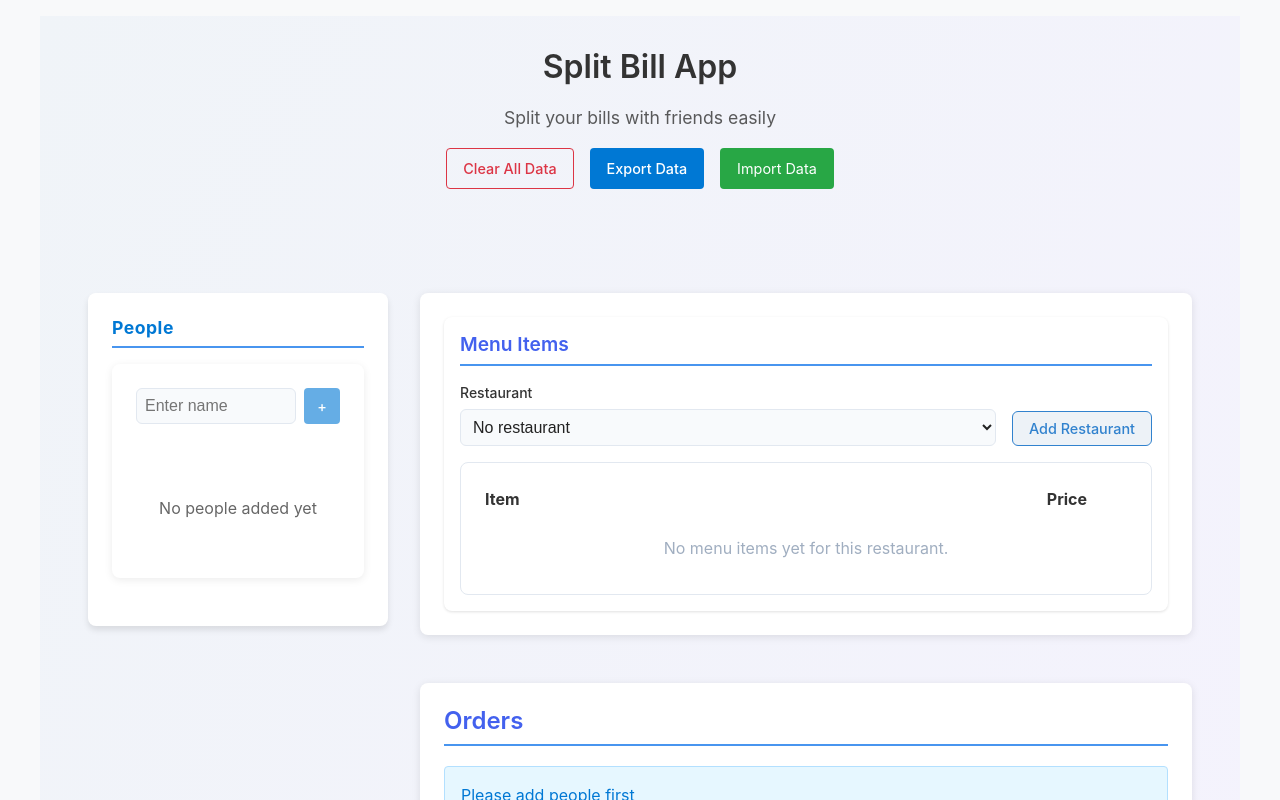
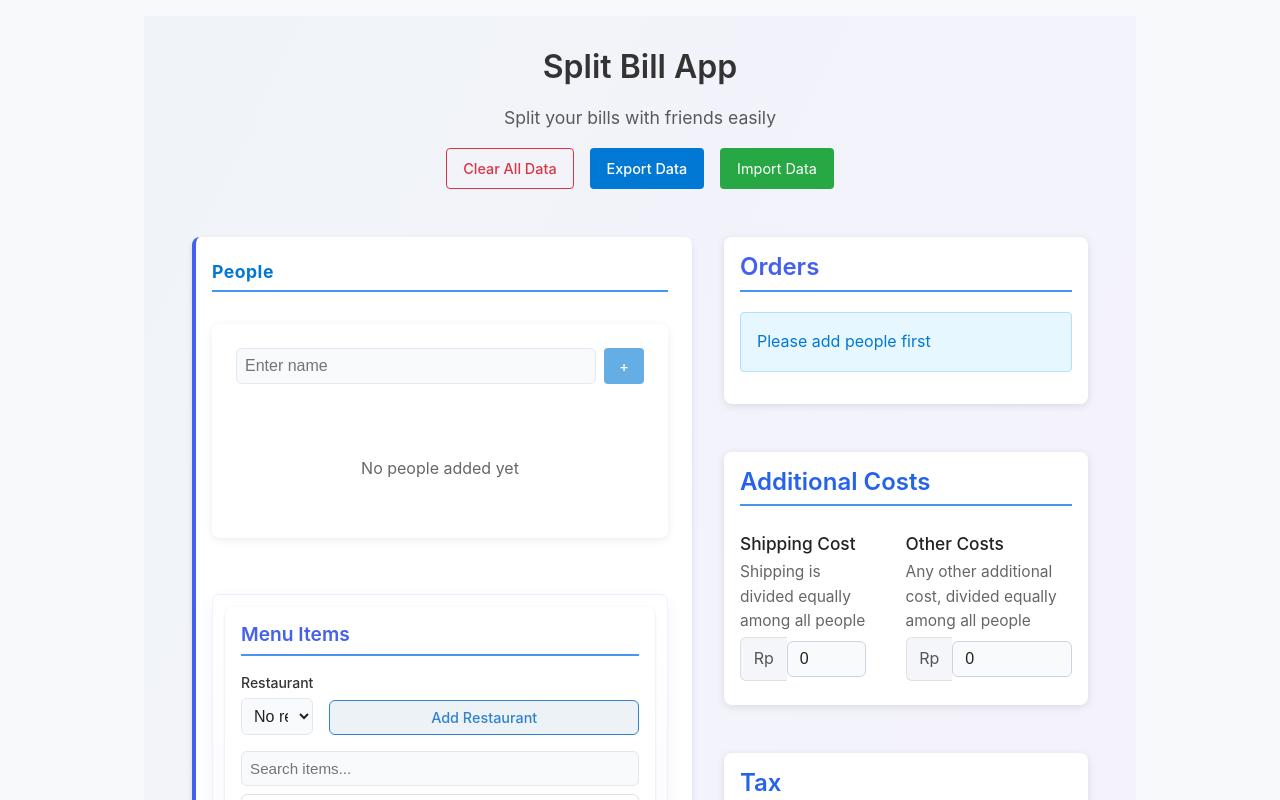
Before and after one commit to hilmanfitriana19/split-bill, a React (Vite) app: page / in a window 1280 px wide. Shown: the top 800 px of the page. Built offline with nearby package versions, Linux system fonts and the light colour scheme.

Commit message:
chore: fix menu manager

```diff
--- a/src/App.css
+++ b/src/App.css
@@ -24,15 +24,24 @@ body {
 }
 
 #root {
-  max-width: 1280px;
-  margin: 0 auto;
-  padding: 1rem;
+  width: 80%; /* constrain app to 80% of viewport */
+  max-width: none;
+  margin: 0 auto; /* center */
+  padding: 1rem; /* keep internal padding */
+  box-sizing: border-box;
+}
+
+@media (max-width: 992px) {
+  #root {
+    width: 100%;
+    padding: 1rem;
+  }
 }
 
 .app-container {
   display: flex;
   flex-direction: column;
-  gap: 2rem;
+  gap: 1rem;
 }
 
 .app-header {
@@ -156,8 +165,11 @@ body {
 
 .main-content {
   display: grid;
-  grid-template-columns: 300px 1fr;
+  grid-template-columns: 500px 1fr;
   gap: 2rem;
+  width: 100%;
+  max-width: none;
+  margin: 0 auto;
 }
 
 @media (max-width: 992px) {
@@ -175,6 +187,40 @@ body {
   border-radius: 8px;
   box-shadow: 0 4px 6px rgba(0, 0, 0, 0.1);
   padding: 1.5rem;
+}
+
+.sidebar {
+  display: flex;
+  flex-direction: column;
+  gap: 1rem;
+  border-left: 4px solid var(--primary-color);
+  padding-left: 1rem;
+}
+
+/* Ensure controls inside the sidebar use full width for consistent layout */
+.sidebar input,
+.sidebar select,
+.sidebar textarea,
+.sidebar button,
+.sidebar .btn,
+.sidebar .add-btn {
+  width: 100%;
+}
+
+.sidebar-title {
+  position: sticky;
+  top: 0;
+  background: linear-gradient(180deg, rgba(255,255,255,0.9), rgba(255,255,255,0.8));
+  padding-right: 0.5rem;
+  z-index: 5;
+}
+
+.sidebar-menu {
+  background: linear-gradient(180deg, #ffffff, #fbfbff);
+  border: 1px solid rgba(67,97,238,0.08);
+  padding: 0.75rem;
+  border-radius: 8px;
+  box-shadow: 0 6px 18px rgba(63,55,201,0.06);
 }
 
 .content-area {
@@ -435,6 +481,89 @@ h3 {
   margin-top: 1rem;
 }
 
+.menu-table {
+  width: 100%;
+  border: 1px solid rgba(0,0,0,0.04);
+  background: #fff;
+  border-radius: 6px;
+}
+
+.menu-table thead th {
+  border-bottom: 1px solid rgba(0,0,0,0.04);
+  padding: 0.5rem 0.75rem;
+  font-weight: 600;
+  color: #2b3aa1;
+}
+
+.menu-table-row:nth-child(even) { background: #fbfbff; }
+
+.menu-table td, .menu-table th {
+  box-sizing: border-box;
+  word-wrap: break-word;
+  overflow-wrap: break-word;
+}
+
+/* keep default table layout for responsive behaviour */
+.menu-table .menu-item-price { white-space: nowrap; }
+
+/* Restaurant select/button pairing */
+.menu-section .select-row {
+  display: flex;
+  gap: 0.5rem;
+  align-items: center;
+}
+.menu-section .select-row select { flex: 1; }
+.menu-section .select-row .btn { white-space: nowrap; }
+
+.menu-search {
+  font-size: 0.95rem;
+}
+
+.menu-list {
+  list-style: none;
+  margin: 0;
+  padding: 0.25rem;
+  display: flex;
+  flex-direction: column;
+  gap: 0.25rem;
+  max-height: 360px; /* allow more items to be visible */
+}
+
+.menu-item {
+  background: linear-gradient(180deg, #fff, #fbfdff);
+  border: 1px solid rgba(66, 133, 244, 0.06);
+  padding: 0.5rem;
+  border-radius: 6px;
+  display: flex;
+  justify-content: space-between;
+  align-items: center;
+}
+
+.menu-item strong { font-weight: 600; color: #1f3bb3 }
+
+.menu-item-restaurant {
+  background: #eef6ff;
+  color: #1f57d0;
+  font-size: 0.75rem;
+  padding: 0.15rem 0.45rem;
+  border-radius: 999px;
+  border: 1px solid rgba(31,59,179,0.08);
+}
+
+.menu-item-price {
+  color: #1f3bb3;
+  min-width: 80px; /* adjusted for compact sidebar */
+  text-align: right;
+}
+
+
+.sidebar .menu-items-container {
+  background: #fff;
+  padding: 0.75rem;
+  border-radius: 6px;
+  border: 1px solid var(--border-color);
+}
+
 .menu-items {
   list-style-type: none;
   padding: 0;
@@ -442,28 +571,6 @@ h3 {
   display: flex;
   flex-direction: column;
   gap: 0.5rem;
-}
-
-.menu-item {
-  display: flex;
-  justify-content: space-between;
-  align-items: center;
-  padding: 0.5rem;
-  background-color: #f5f5f5;
-  border-radius: 4px;
-  border-left: 3px solid var(--accent-color);
-}
-
-.menu-item-details {
-  display: flex;
-  justify-content: space-between;
-  width: 100%;
-  align-items: center;
-}
-
-.menu-item-price {
-  font-weight: 500;
-  color: var(--secondary-color);
 }
 
 /* Order Selection Styles */
--- a/src/App.jsx
+++ b/src/App.jsx
@@ -327,10 +327,8 @@ function App() {
             activePerson={activePerson}
             setActivePerson={setActivePerson}
           />
-        </aside>
-
-        <div className="content">
-          <div className="card">
+          {/* Menu manager moved under People for easier access */}
+          <div className="sidebar-menu" style={{ marginTop: '1rem' }}>
             <MenuManager
               menuItems={menuItems}
               addMenuItem={addMenuItem}
@@ -340,7 +338,9 @@ function App() {
               removeRestaurant={removeRestaurant}
             />
           </div>
+        </aside>
 
+        <div className="content">
           <div className="card">
             <OrderSelection
               people={people}
--- a/src/components/MenuManager.jsx
+++ b/src/components/MenuManager.jsx
@@ -5,6 +5,7 @@ import { v4 as uuidv4 } from 'uuid';
 const MenuManager = ({ menuItems, addMenuItem, removeMenuItem, restaurants, addRestaurant, removeRestaurant }) => {
   const [newItem, setNewItem] = useState({ name: '', price: '', restaurantId: '' });
   const [newRestaurant, setNewRestaurant] = useState('');
+  const [searchTerm, setSearchTerm] = useState('');
 
   // State for selected restaurant for menu management
   const [selectedRestaurantId, setSelectedRestaurantId] = useState(restaurants.length > 0 ? restaurants[0].id : '');
@@ -13,7 +14,10 @@ const MenuManager = ({ menuItems, addMenuItem, removeMenuItem, restaurants, addR
   const [showAddRestaurant, setShowAddRestaurant] = useState(false);
 
   // Filter menu items for selected restaurant
-  const filteredMenuItems = menuItems.filter(item => item.restaurantId === selectedRestaurantId);
+  const filteredMenuItems = menuItems
+    .filter(item => item.restaurantId === selectedRestaurantId)
+    .filter(item => item.name.toLowerCase().includes(searchTerm.toLowerCase()))
+    .sort((a, b) => a.name.localeCompare(b.name));
 
   // Set default restaurantId when restaurants change and newItem.restaurantId is empty
   useEffect(() => {
@@ -103,16 +107,28 @@ const MenuManager = ({ menuItems, addMenuItem, removeMenuItem, restaurants, addR
         <button
           type="button"
           onClick={() => setShowAddRestaurant(v => !v)}
-          style={{ padding: '0.5rem 1rem', background: '#EDF2F7', color: '#3182CE', border: '1px solid #3182CE', borderRadius: '0.375rem', cursor: 'pointer', fontWeight: 500 }}
+          style={{ background: '#EDF2F7', color: '#3182CE', border: '1px solid #3182CE', borderRadius: '0.375rem', cursor: 'pointer', fontWeight: 500 }}
         >
           {showAddRestaurant ? 'Cancel' : 'Add Restaurant'}
         </button>
       </div>
 
+      {/* Search/filter for menu items */}
+      <div style={{ marginTop: '0.5rem', marginBottom: '0.5rem' }}>
+        <input
+          aria-label="Search menu items"
+          placeholder="Search items..."
+          value={searchTerm}
+          onChange={e => setSearchTerm(e.target.value)}
+          className="menu-search"
+          style={{ width: '100%', padding: '0.5rem', border: '1px solid #e2e8f0', borderRadius: '0.375rem' }}
+        />
+      </div>
+
       {/* Add Restaurant (optional, collapsible) */}
       {showAddRestaurant && (
-        <form onSubmit={handleAddRestaurant} style={{ marginBottom: '1em', display: 'flex', gap: '0.5em', alignItems: 'flex-end' }}>
-          <div style={{ flex: 2 }}>
+        <form onSubmit={handleAddRestaurant} style={{ marginBottom: '1em', alignItems: 'flex-end' }}>
+          <div>
             <label htmlFor="restaurant-name" style={{ fontSize: '0.875rem', fontWeight: '500', display: 'block', marginBottom: '0.25rem' }}>Add Restaurant</label>
             <input
               id="restaurant-name"
@@ -129,8 +145,8 @@ const MenuManager = ({ menuItems, addMenuItem, removeMenuItem, restaurants, addR
       {/* Only show menu item form if a restaurant is selected */}
       {selectedRestaurantId && (
         <form onSubmit={handleSubmit}>
-          <div style={{ display: 'flex', gap: '1rem', marginBottom: '1rem', alignItems: 'flex-end' }}>
-            <div style={{ flex: 2 }}>
+          <div style={{ gap: '1rem', marginBottom: '2rem', alignItems: 'flex-end' }}>
+            <div>
               <label htmlFor="item-name" style={{ fontSize: '0.875rem', fontWeight: '500', display: 'block', marginBottom: '0.25rem' }}>Item Name</label>
               <input
                 id="item-name"
@@ -140,7 +156,7 @@ const MenuManager = ({ menuItems, addMenuItem, removeMenuItem, restaurants, addR
                 style={{ width: '100%', padding: '0.5rem', border: '1px solid #e2e8f0', borderRadius: '0.375rem' }}
               />
             </div>
-            <div style={{ flex: 1 }}>
+            <div style={{ flex: 1, marginBottom: '2rem' }}>
               <label htmlFor="item-price" style={{ fontSize: '0.875rem', fontWeight: '500', display: 'block', marginBottom: '0.25rem' }}>Price (Rp)</label>
               <input
                 id="item-price"
@@ -159,7 +175,7 @@ const MenuManager = ({ menuItems, addMenuItem, removeMenuItem, restaurants, addR
               type="submit"
               aria-label="Add menu item"
               disabled={!newItem.name.trim() || !newItem.price}
-              style={{ padding: '0.5rem 1rem', backgroundColor: !newItem.name.trim() || !newItem.price ? '#CBD5E0' : '#3182CE', color: 'white', border: 'none', borderRadius: '0.375rem', cursor: !newItem.name.trim() || !newItem.price ? 'not-allowed' : 'pointer' }}
+              style={{ padding: '0.5 rem 1rem', backgroundColor: !newItem.name.trim() || !newItem.price ? '#CBD5E0' : '#3182CE', color: 'white', border: 'none', borderRadius: '0.375rem', cursor: !newItem.name.trim() || !newItem.price ? 'not-allowed' : 'pointer' }}
             >
               +
             </button>
@@ -168,32 +184,37 @@ const MenuManager = ({ menuItems, addMenuItem, removeMenuItem, restaurants, addR
       )}
 
       {/* Table of menu items for selected restaurant */}
-      <div style={{ background: '#fff', borderRadius: '0.5rem', border: '1px solid #e2e8f0', marginTop: '1em', padding: '1em 0.5em' }}>
-        <table style={{ width: '100%', borderCollapse: 'separate', borderSpacing: 0 }}>
+      <div className="menu-items-container" style={{ marginTop: '0.5rem' }}>
+        {filteredMenuItems.length > 0 ? (
+          <div>
+            <table className="menu-table" style={{ width: '100%', borderCollapse: 'collapse', tableLayout: 'fixed' }}>
               <thead>
                 <tr>
-              <th style={{ textAlign: 'left', padding: '0.5em 1em' }}>Item</th>
-              <th style={{ textAlign: 'right', padding: '0.5em 1em' }}>Price</th>
+                  <th style={{ textAlign: 'left', padding: '0.5rem 0.75rem' }}>Item</th>
+                  <th style={{ textAlign: 'right', padding: '0.5rem 0.75rem' }}>Price</th>
                   <th style={{ width: 40 }}></th>
                 </tr>
               </thead>
               <tbody>
-            {filteredMenuItems.map((item, idx) => (
-              <tr key={item.id}>
-                <td style={{ padding: '0.5em 1em' }}>{item.name}</td>
-                <td style={{ textAlign: 'right', padding: '0.5em 1em' }}>{formatCurrency(item.price)}</td>
-                <td style={{ textAlign: 'center' }}>
-                  <button type="button" aria-label="Remove item" onClick={() => removeMenuItem(item.id)} style={{ background: 'none', border: 'none', color: '#e53e3e', fontSize: '1.25em', cursor: 'pointer' }}>×</button>
+                {filteredMenuItems.map(item => {
+                  const rest = restaurants.find(r => r.id === item.restaurantId);
+                  const restName = rest ? rest.name : '';
+                  return (
+                    <tr key={item.id} className="menu-table-row">
+                      <td style={{ padding: '0.5rem 0.75rem' }}><strong>{item.name}</strong></td>
+                      <td style={{ textAlign: 'right', padding: '0.5rem 0.75rem' }}><span className="menu-item-price">{formatCurrency(item.price)}</span></td>
+                      <td style={{ textAlign: 'center', padding: '0.5rem 0.75rem' }}>
+                        <button type="button" aria-label="Remove item" onClick={() => removeMenuItem(item.id)} style={{ background: 'none', border: 'none', color: '#e53e3e', fontSize: '1.1em', cursor: 'pointer' }}>×</button>
                       </td>
                     </tr>
-            ))}
-            {filteredMenuItems.length === 0 && (
-              <tr>
-                <td colSpan={3} style={{ textAlign: 'center', color: '#a0aec0', padding: '1em' }}>No menu items yet for this restaurant.</td>
-              </tr>
-            )}
+                  );
+                })}
               </tbody>
             </table>
+          </div>
+        ) : (
+          <div style={{ textAlign: 'center', color: '#a0aec0', padding: '1em' }}>No menu items yet for this restaurant.</div>
+        )}
       </div>
     </div>
   );
--- a/src/styles/main.css
+++ b/src/styles/main.css
@@ -96,14 +96,6 @@ button, .btn {
   padding: 0.25rem 0.5rem;
 }
 
-.btn-icon.remove {
-  color: #dc3545;
-}
-
-.btn-icon.remove:hover {
-  background-color: rgba(220, 53, 69, 0.1);
-  border-radius: 4px;
-}
 
 .btn:disabled, .btn[disabled] {
   opacity: 0.6;
@@ -201,12 +193,12 @@ header {
   flex-direction: column;
   align-items: stretch;
   justify-content: flex-start;
-  max-width: 1200px;
-  margin: 2.5rem auto;
+  max-width: none; /* use full viewport width */
+  margin: 2.5rem 0; /* vertical spacing only; full width horizontally */
   gap: 2rem;
   width: 100%;
   min-height: 60vh;
-  padding-left: 2rem;
+  padding-left: 2rem; /* keep comfortable horizontal padding */
   padding-right: 2rem;
   box-sizing: border-box;
 }
@@ -227,11 +219,10 @@ header {
   background-color: #fff;
   border-radius: 8px;
   box-shadow: 0 2px 8px rgba(0,0,0,0.08);
-  padding: 1.5rem 1rem;
+  padding: 1rem; /* slightly tighter padding for compact sidebar */
   margin-bottom: 1.5rem;
   width: 100%;
-  max-width: 320px;
-  min-width: 220px;
+  min-width: 0; /* allow responsive shrinking inside the grid */
   flex-shrink: 0;
   display: flex;
   flex-direction: column;
@@ -269,7 +260,7 @@ header {
   background-color: white;
   border-radius: 8px;
   box-shadow: 0 2px 8px rgba(0, 0, 0, 0.1);
-  padding: 1.5rem;
+  padding: 1rem; /* unified card padding */
   margin-bottom: 1.5rem;
 }
 
@@ -280,7 +271,7 @@ header {
 }
 
 .card-body {
-  padding: 0.5rem 0;
+  padding: 0.75rem 0;
 }
 
 .notification {
@@ -397,9 +388,24 @@ header {
 
 .menu-item-grid {
   display: grid;
-  grid-template-columns: repeat(auto-fill, minmax(240px, 1fr));
+  grid-template-columns: repeat(auto-fill, minmax(200px, 1fr));
   gap: 0.75rem;
   margin: 1rem 0;
+}
+
+/* Make form controls and action buttons inside the sidebar use full width for a cleaner layout */
+.sidebar .form-group input,
+.sidebar .form-group select,
+.sidebar .form-group textarea,
+.sidebar .btn,
+.sidebar .add-btn,
+.sidebar button {
+  width: 100%;
+}
+
+/* Slightly increase row padding for list items for readability */
+.person-item, .item-entry, .person-amount {
+  padding: 0.75rem;
 }
 
 .menu-item-card {
```
Lines whose indentation alone changed are shown as unchanged.
